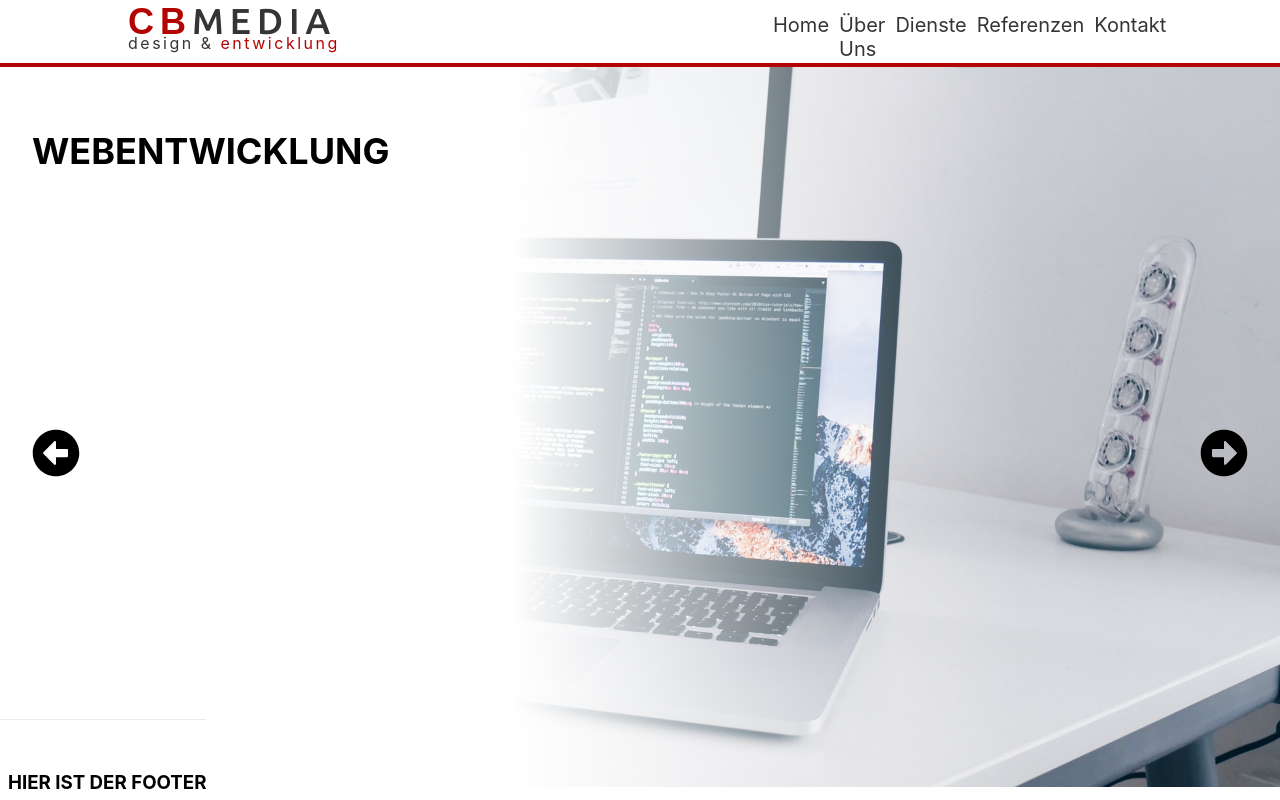
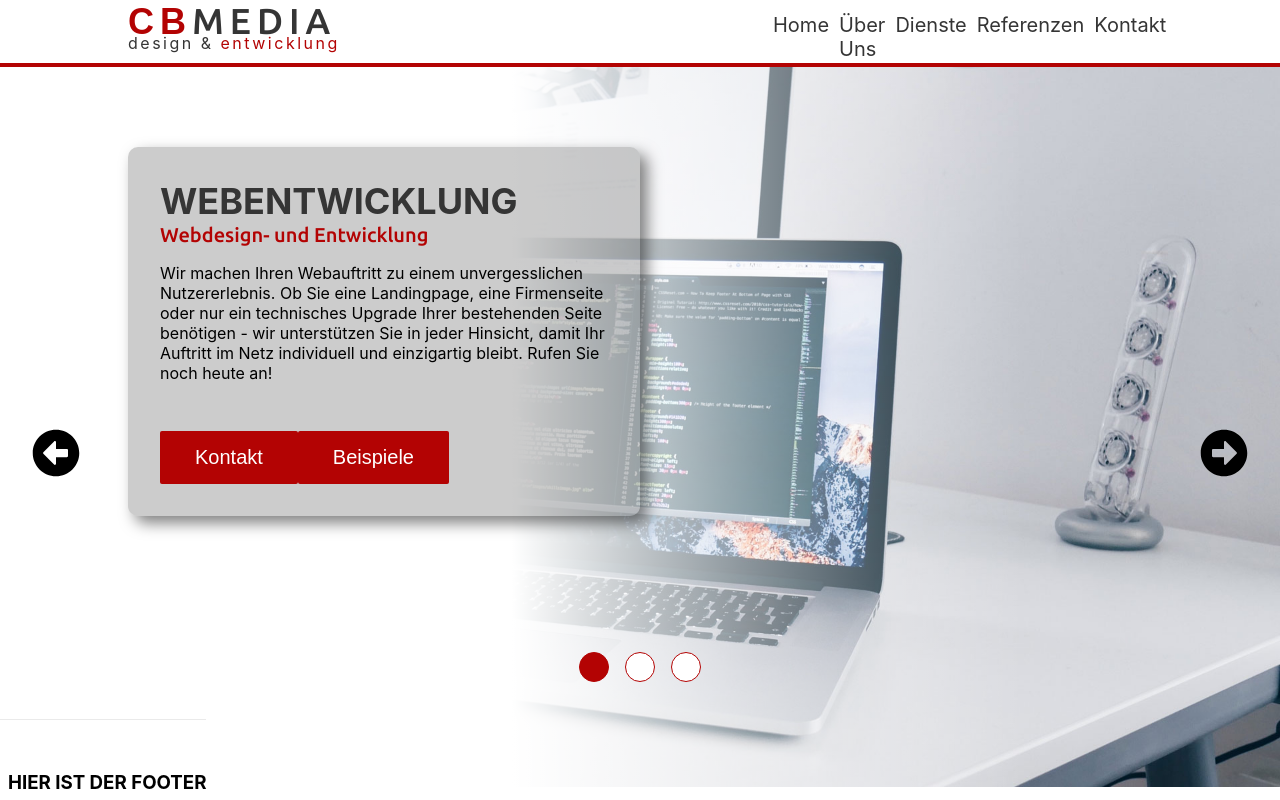
Before and after one commit to Moskill/cbmedia, a Next.js app: page / in a window 1280 px wide. Built offline with nearby package versions, Linux system fonts and the light colour scheme.

Commit message:
Slider fertig gestellt

```diff
--- a/pages/components/body/slider/Slider.jsx
+++ b/pages/components/body/slider/Slider.jsx
@@ -5,6 +5,7 @@ import development from '../../../assets/development.jpg';
 import photographic from '../../../assets/photographic.jpg';
 import {FaArrowAltCircleRight, FaArrowAltCircleLeft} from 'react-icons/fa';
 import { SliderData } from '../slider/SliderData';
+import SliderDots from './SliderDots';
 
 const Slider = (props) => {
 
@@ -35,11 +36,24 @@ const Slider = (props) => {
   return (
     <>
       <section className={classes.slider}>
-    <div className={classes['slider-infobox']}>
-      <h1>{SliderData[current].title}</h1>
-    </div>
+        <div className={classes['slider-infobox']}>
+          <h1>{SliderData[current].title}</h1>
+          <span className={classes['slider-subtitle']}>{SliderData[current].subtitle}</span>
+          <p>{SliderData[current].text}</p>
+          <div className={classes['slider-btn-box']}>
+            <button>Kontakt</button>
+            <button>Beispiele</button>
+          </div>
+        </div>
+        <div className={classes.pagination}>
+          {SliderData.map((item, index) => {
+            return <SliderDots index={index} active={current} />
+          })}
+
+        </div>
         <FaArrowAltCircleLeft className={classes['left-arrow']} onClick={prevSlide}/>
         <FaArrowAltCircleRight className={classes['right-arrow']} onClick={nextSlide}/>
+
         {SliderData.map((item, index) => {
           return (
             <div className={index === current ? classes['slide-active'] : classes.slide} key={index}>
--- a/pages/components/body/slider/Slider.module.css
+++ b/pages/components/body/slider/Slider.module.css
@@ -11,8 +11,6 @@
   background-repeat: no-repeat;
   background-position: 50% 90%;
 }
-
-
 
 .right-arrow {
   position: absolute;
@@ -39,7 +37,7 @@
 .slide {
   opacity: 0;
   transition-duration: 1s;
-  transform: scale(0.15);
+  transform: scale(0.75);
   /* transform: rotate(180deg); */
   transition: 200ms ease-in-out;
 }
@@ -50,6 +48,7 @@
   width: 100%;
   height: calc(100vh - 5rem);
   position: absolute;
+  transition: all ease-in;
 }
 
 .slide-active {
@@ -59,13 +58,66 @@
 }
 
 .slider-infobox {
-  background-color: rgba(0,0,0,0);
+  background-color: rgba(0,0,0,0.2);
+  max-width: 40%;
   position: absolute;
+  left: 10%;
+  top: 5rem;
   padding: 2rem;
   z-index: 20;
+  box-shadow: 7px 7px 15px rgba(0,0,0,0.5);
+  border-radius: 10px;
 }
 
 .slider-infobox h1 {
   font-size: 36px;
-  font-color: #353535;
+  color: #353535;
+  margin-bottom: 0px;
+  margin-top: 0rem;
 }
+
+.slider-subtitle {
+  font-family: 'Ubuntu';
+  color: #b30303;
+  font-size: 20px;
+  font-weight: 200;
+}
+
+.slider-infobox p {
+  font-size: 16px;
+}
+
+.slider-infobox button {
+  border-radius: 2px;
+  background: #b30303;
+  color: white;
+  font-size: 20px;
+  padding: 15px 35px;
+  border: none;
+  margin-top: 2rem;
+}
+
+.slider-btn-box {
+  display: flex;
+  justify-content: space-between;
+  max-width: 45%;
+}
+
+.pagination {
+  display: flex;
+  justify-content: center;
+  position: absolute;
+  color: black;
+  z-index: 24;
+  bottom: 15%;
+  left: 40%;
+  width: 20%;
+}
+
+.page-dot-active {
+  position: relative;
+  width: 20px;
+  height: 20px;
+  border-radius: 50%;
+  background-color: #b30303;
+}
--- /dev/null
+++ b/pages/components/body/slider/SliderDots.jsx
@@ -0,0 +1,11 @@
+import React from 'react';
+import classes from './SliderDots.module.css';
+
+const SliderDots = (props) => {
+  console.log(props);
+  return (
+      <div className={props.index === props.active ? classes['slider-dot-active']  : classes['slider-dot']}></div>
+  )
+}
+
+export default SliderDots
--- /dev/null
+++ b/pages/components/body/slider/SliderDots.module.css
@@ -0,0 +1,24 @@
+
+.slider-dot {
+  width: 30px;
+  height: 30px;
+  border-radius: 50%;
+  background-color: white;
+  border: 1px solid #b30303;
+  flex-shrink: 0;
+  box-sizing: border-box;
+  transition: transform 0.5s ease;
+  margin: 0px 8px;
+}
+
+.slider-dot-active {
+  width: 30px;
+  height: 30px;
+  border-radius: 50%;
+  border: 1px solid #b30303;
+  flex-shrink: 0;
+  box-sizing: border-box;
+  transition: transform 0.5s ease;
+  margin: 0px 8px;
+  background-color: #b30303;
+}
```
Also changed, not shown: 2 other files (tests, documents, lock files or other folders).
